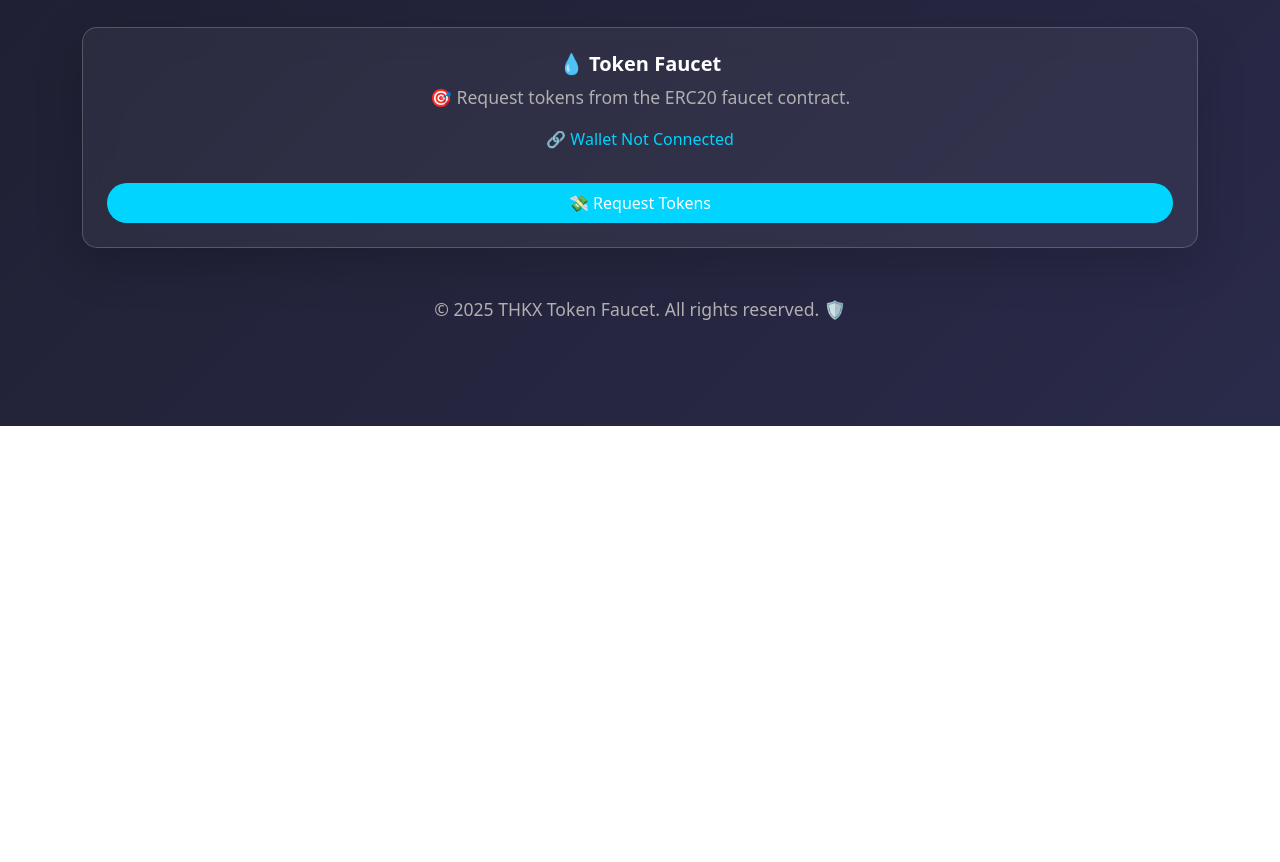
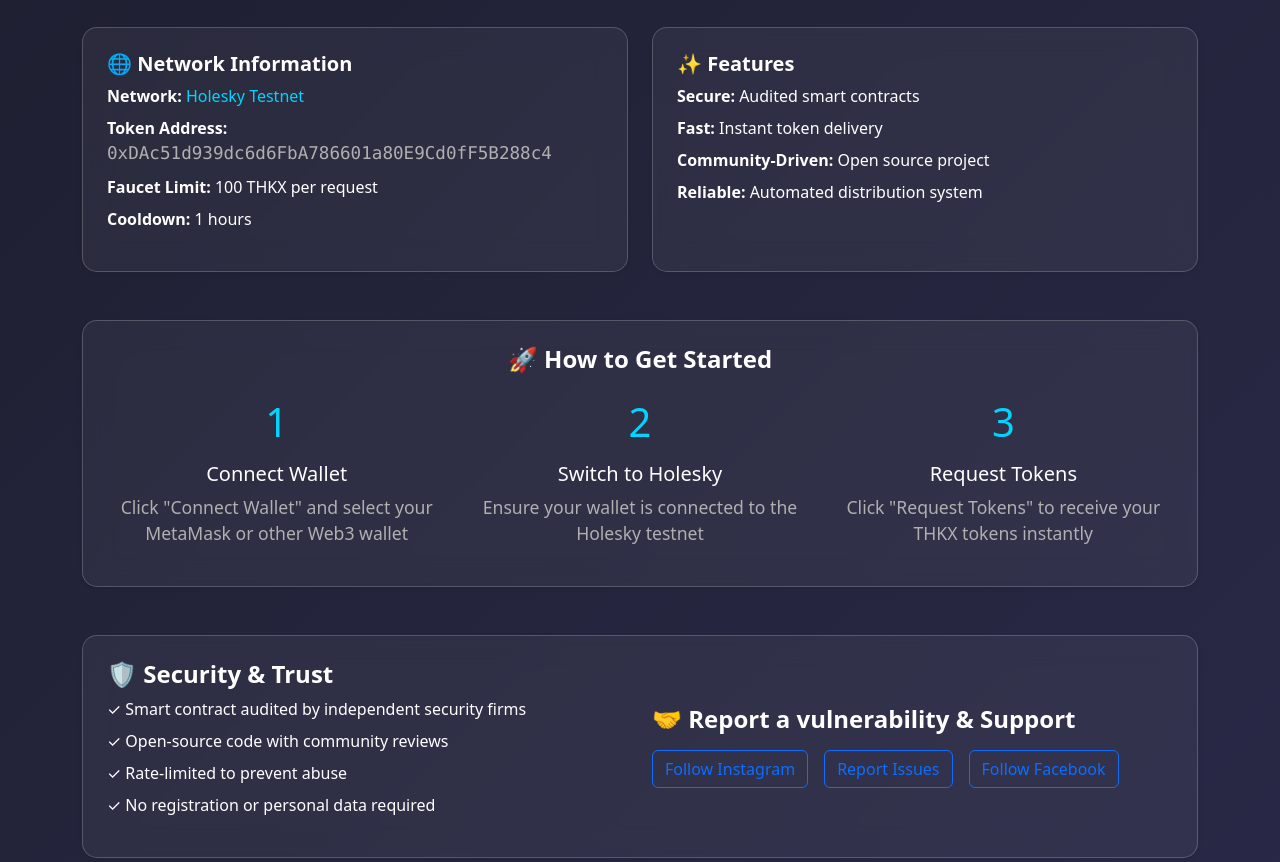
Before and after one commit to ThemeHackers/THKX, a website: page web3-thkx/index.html in a window 1280 px wide. Shown: the part 374-1236 px from the top of the page. Before the commit the page ends 800 px from the top, so only its background shows below. Drawn offline with nearby package versions, Linux system fonts and the light colour scheme.

Commit message:
Update index.html

```diff
--- a/web3-thkx/index.html
+++ b/web3-thkx/index.html
@@ -30,7 +30,7 @@
     <div class="container text-center mt-5 fade-in">
         <span class="badge bg-light text-dark">💠 Testnet Tokens</span>
         <span class="badge bg-light text-dark me-2">✅ Verified Contract</span>
-        <span class="badge bg-light text-dark me-2">🔒 Security Audits</span>
+        <span class="badge bg-light text-dark me-2">🔒 Audits</span>
         <h1 class="fw-bold mt-3">Get THKX Tokens <span class="text-primary">Easily 🚀</span></h1>
         <p class="text-muted">✨ Use our faucet to get THKX tokens for testing your applications on the blockchain. Simple, fast, and reliable.</p>
 
@@ -39,6 +39,115 @@
 
         <a href="https://github.com/ThemeHackers/THKX" class="btn btn-outline-secondary mt-3" target="_blank">🔍 View on GitHub</a>
 
+    </div>
+
+    <!-- Network Info & Features Section -->
+    <div class="container mt-5">
+        <div class="row g-4">
+            <!-- Network Info -->
+            <div class="col-md-6">
+                <div class="card h-100 p-4 shadow-sm">
+                    <h5 class="fw-bold">🌐 Network Information</h5>
+                    <ul class="list-unstyled">
+                        <li class="mb-2">
+                            <strong>Network:</strong> <span class="text-primary">Holesky Testnet</span>
+                        </li>
+                        <li class="mb-2">
+                            <strong>Token Address:</strong>
+                            <code class="text-muted">0xDAc51d939dc6d6FbA786601a80E9Cd0fF5B288c4</code>
+                        </li>
+                        <li class="mb-2">
+                            <strong>Faucet Limit:</strong> 100 THKX per request
+                        </li>
+                        <li>
+                            <strong>Cooldown:</strong> 1 hours
+                        </li>
+                    </ul>
+                </div>
+            </div>
+
+            <!-- Features -->
+            <div class="col-md-6">
+                <div class="card h-100 p-4 shadow-sm">
+                    <h5 class="fw-bold">✨ Features</h5>
+                    <ul class="list-unstyled">
+                        <li class="mb-2">
+                            <strong>Secure:</strong> Audited smart contracts
+                        </li>
+                        <li class="mb-2">
+                            <strong>Fast:</strong> Instant token delivery
+                        </li>
+                        <li class="mb-2">
+                            <strong>Community-Driven:</strong> Open source project
+                        </li>
+                        <li>
+                            <strong>Reliable:</strong> Automated distribution system
+                        </li>
+                    </ul>
+                </div>
+            </div>
+        </div>
+    </div>
+
+    <!-- How to Use Section -->
+    <div class="container mt-5">
+        <div class="card p-4 shadow-sm">
+            <h4 class="fw-bold text-center mb-4">🚀 How to Get Started</h4>
+            <div class="row g-4">
+                <div class="col-md-4">
+                    <div class="text-center">
+                        <div class="h1 text-primary mb-3">1</div>
+                        <h5>Connect Wallet</h5>
+                        <p class="text-muted">Click "Connect Wallet" and select your MetaMask or other Web3 wallet</p>
+                    </div>
+                </div>
+                <div class="col-md-4">
+                    <div class="text-center">
+                        <div class="h1 text-primary mb-3">2</div>
+                        <h5>Switch to Holesky</h5>
+                        <p class="text-muted">Ensure your wallet is connected to the Holesky testnet</p>
+                    </div>
+                </div>
+                <div class="col-md-4">
+                    <div class="text-center">
+                        <div class="h1 text-primary mb-3">3</div>
+                        <h5>Request Tokens</h5>
+                        <p class="text-muted">Click "Request Tokens" to receive your THKX tokens instantly</p>
+                    </div>
+                </div>
+            </div>
+        </div>
+    </div>
+
+    <!-- Trust Indicators -->
+    <div class="container mt-5 mb-5">
+        <div class="card p-4 shadow-sm">
+            <div class="row align-items-center">
+                <div class="col-md-6">
+                    <h4 class="fw-bold">🛡️ Security & Trust</h4>
+                    <ul class="list-unstyled">
+                        <li class="mb-2">✓ Smart contract audited by independent security firms</li>
+                        <li class="mb-2">✓ Open-source code with community reviews</li>
+                        <li class="mb-2">✓ Rate-limited to prevent abuse</li>
+                        <li>✓ No registration or personal data required</li>
+                    </ul>
+                </div>
+                <div class="col-md-6">
+                    <h4 class="fw-bold">🤝 Report a vulnerability & Support</h4>
+                    <div class="d-flex gap-3 mt-3">
+                        <a href="https://www.instagram.com/_tthemzdl5678/" class="btn btn-outline-primary" target="_blank">
+                            Follow Instagram
+                        </a>
+                        <a href="https://github.com/ThemeHackers/THKX/issues" class="btn btn-outline-primary" target="_blank">
+                            Report Issues
+                        </a>
+                        <a href="https://www.facebook.com/phubadee.thanakhan" class="btn btn-outline-primary" target="_blank">
+                            Follow Facebook
+                        </a>
+                    </div>
+                </div>
+            </div>
+        </div>
     </div>
 
     <!-- Faucet Box -->
```
